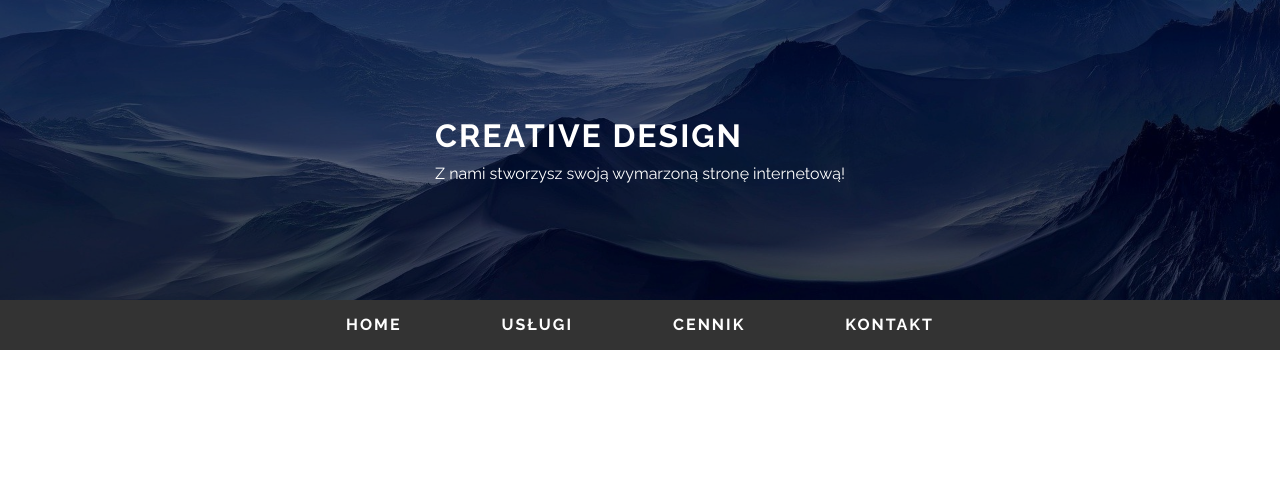
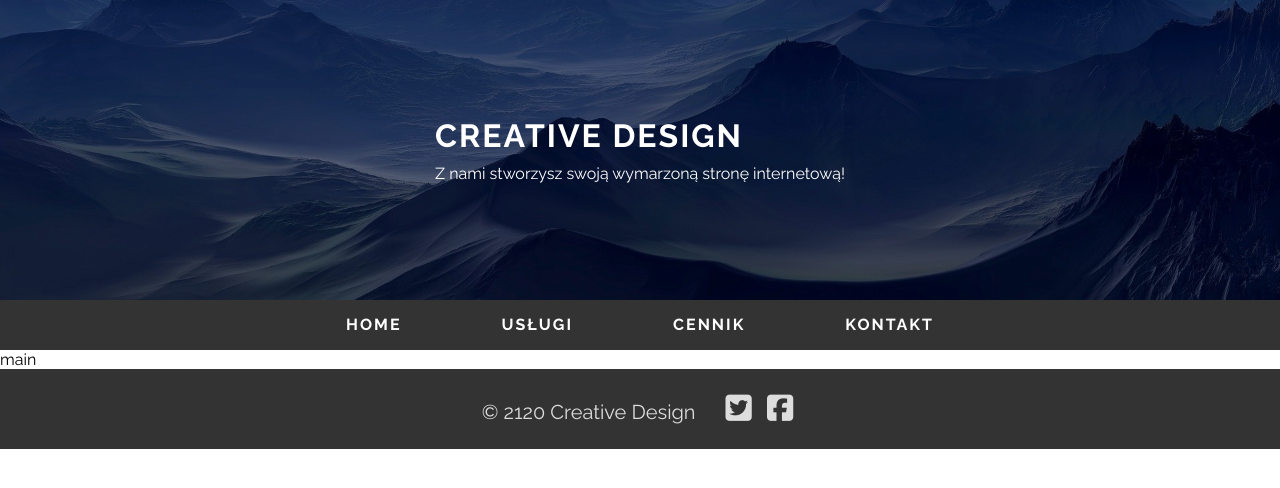
Before and after one commit to JacekSzulc23143/Strona_WWW, a plain HTML site: page index.html in a window 1280 px wide. Drawn offline with Linux system fonts and the light colour scheme.

Commit message:
3. Tworzymy stronę z podstronami cz. 3 (footer)

```diff
--- a/css/style.css
+++ b/css/style.css
@@ -66,3 +66,28 @@ body {
 	width: 100%;
 	background-color: rgba(0, 3, 27, 0.4);
 }
+
+/* footer */
+footer {
+	height: 80px;
+	line-height: 80px;
+	color: #ddd;
+	background-color: #333;
+	text-align: center;
+	font-size: 20px;
+}
+
+.icon-box {
+	margin-left: 20px;
+}
+
+.icon-box a {
+	margin: 0 5px;
+	color: #ddd;
+	font-size: 30px;
+	transition: color 0.3s;
+}
+
+.icon-box a:hover {
+	color: #0086f3;
+}
--- a/index.html
+++ b/index.html
@@ -35,8 +35,16 @@
 			</ul>
 		</nav>
 		<main>
-			<!-- <a href="">TO JEST LINK</a> -->
+			<p>main</p>
 		</main>
-		<footer></footer>
+		<footer>
+			<p>
+				&copy; 2120 Creative Design
+				<span class="icon-box">
+					<a href="#"><i class="fab fa-twitter-square"></i></a>
+					<a href="#"><i class="fab fa-facebook-square"></i></a>
+				</span>
+			</p>
+		</footer>
 	</body>
 </html>
```
